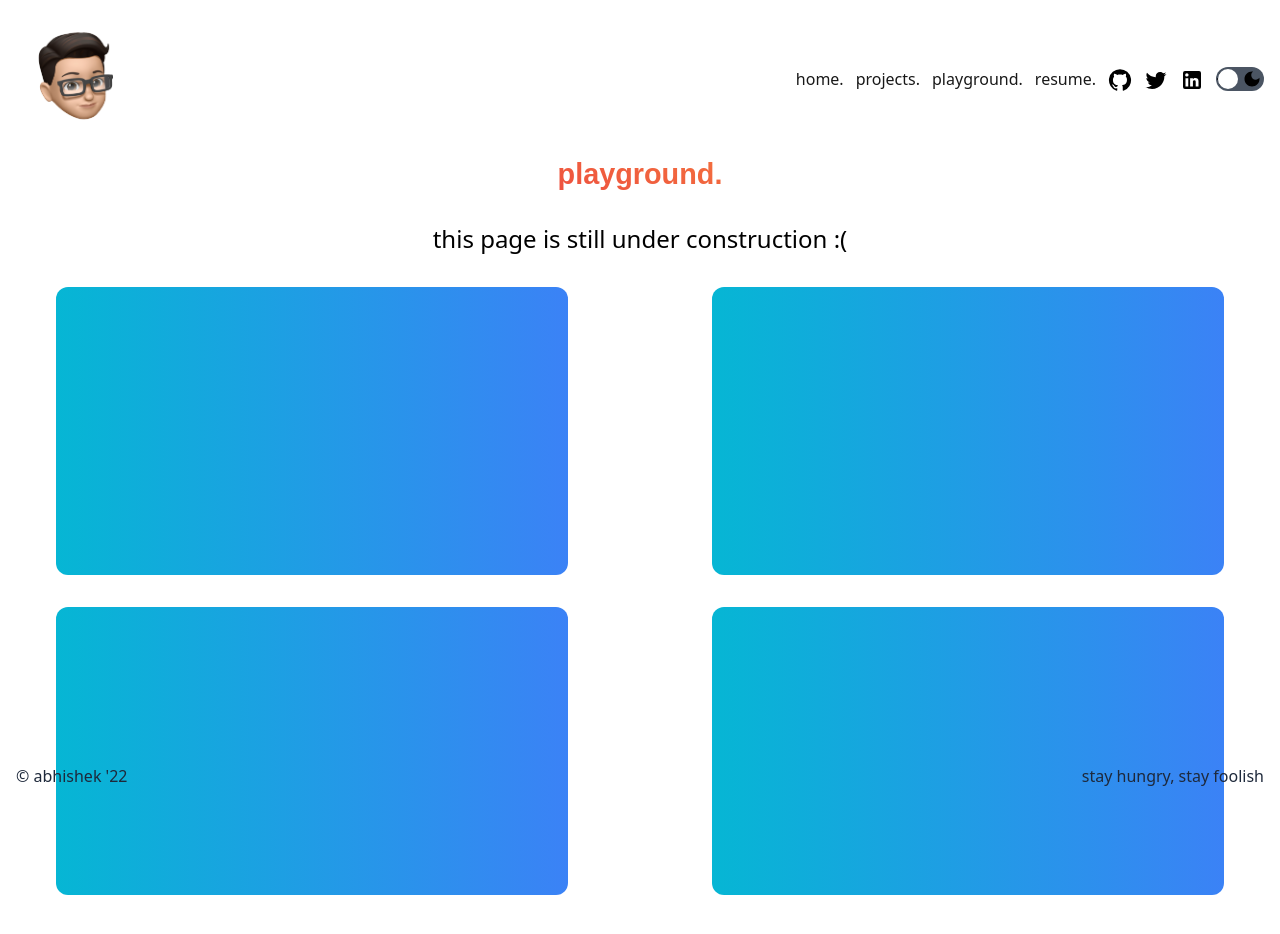
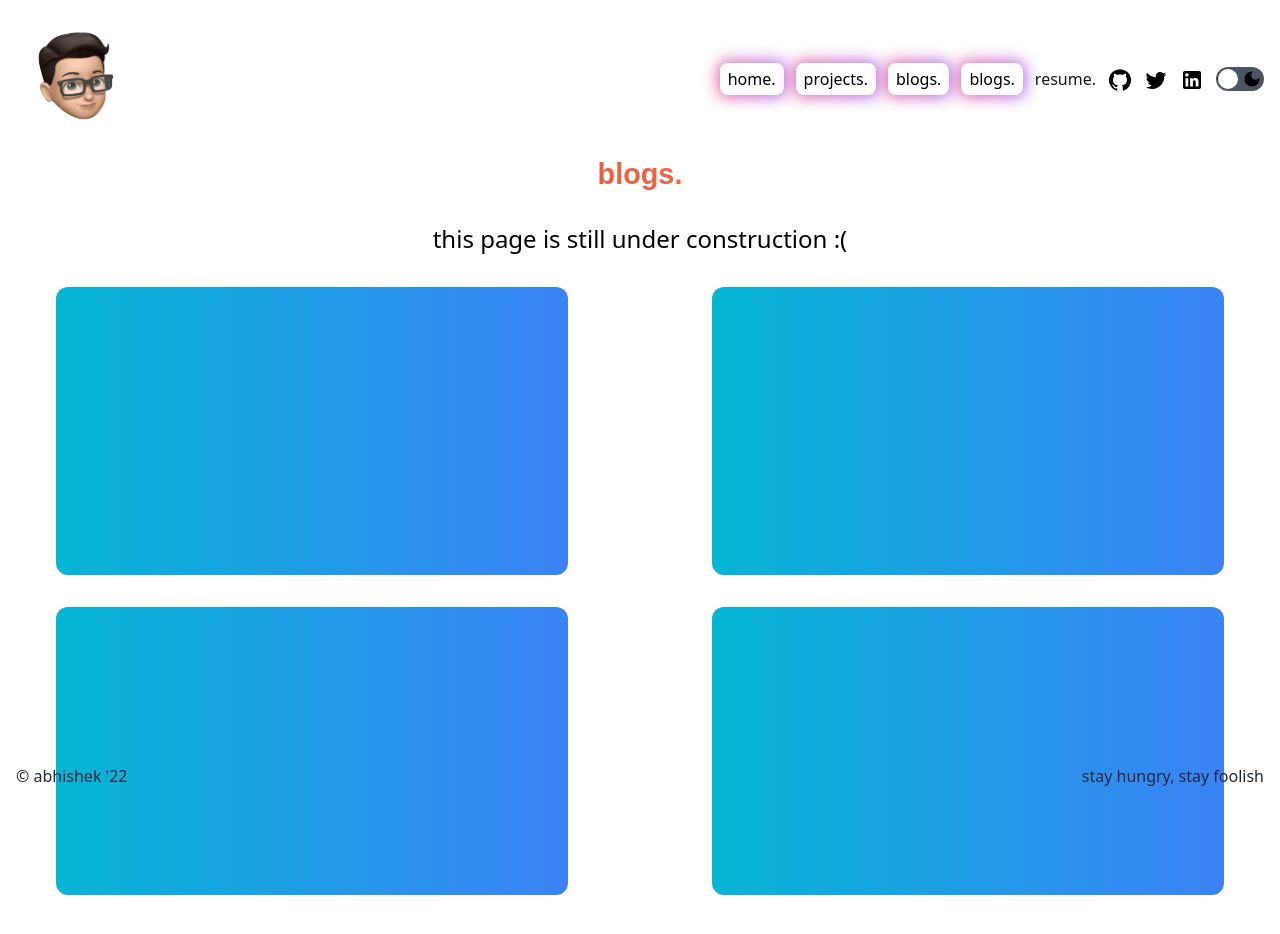
Before and after one commit to 19abhishek/Portfolio, a Next.js app: page /playground in a window 1280 px wide. Shown: the top 934 px of the page. Built offline with nearby package versions, Linux system fonts and the light colour scheme.

Commit message:
CHanged Header

```diff
--- a/components/Card.js
+++ b/components/Card.js
@@ -2,7 +2,7 @@ import React from "react";
 import Image from "next/image";
 import styles from "./Body.module.css";
 
-function Card({ img, text, link }) {
+function Card({ img, text, link, desc }) {
   const cImg = img;
   if (!img) {
     return (
@@ -15,7 +15,7 @@ function Card({ img, text, link }) {
         <Image
           src={img}
           layout="fill"
-          className="object-cover rounded-xl z-0 opacity-40 hover:opacity-20"
+          className="object-cover rounded-xl z-0 opacity-40 hover:opacity-10"
         />
         <div
           className={`absolute top-[50%] left-[50%] translate-x-[-50%] translate-y-[-50%] justify-center z-10 font-bold text-xl ${styles.gradientTextSmall}`}
--- a/components/Data.js
+++ b/components/Data.js
@@ -17,7 +17,7 @@ const data = [
     id: 2,
     src: Spotify,
     title: "Spotify Redesign",
-    description: "Fitness Startup Landing Page",
+    description: "A redesign of Spotify",
     link: "https://spotify-clone-19abhishek.vercel.app/",
   },
   {
--- a/components/Header.js
+++ b/components/Header.js
@@ -9,6 +9,7 @@ import { motion } from "framer-motion";
 import DarkModeIcon from "@mui/icons-material/DarkMode";
 import LightModeIcon from "@mui/icons-material/LightMode";
 import Link from "next/link";
+import HeaderLink from "./HeaderLink";
 
 const spring = {
   type: "spring",
@@ -34,16 +35,66 @@ function Header() {
         </Link>
       </div>
       <div className="dark:text-white flex items-center space-x-3">
-        <div className="headerText opacity-90">
-          <Link href="/">home.</Link>
-        </div>
+        <>
+          <div class="">
+            <div class="grid gap-8 items-start justify-center">
+              <div class="relative group">
+                <div class="absolute -inset-0.5 bg-gradient-to-r from-pink-600 to-purple-600 rounded-lg blur opacity-75 group-hover:opacity-100 transition duration-1000 group-hover:duration-200 animate-tilt"></div>
+                <button class="relative px-2 py-2 bg-white dark:bg-black rounded-lg leading-none flex items-center divide-x divide-gray-600">
+                  <span class="text-black-400 hover:text-orange-400  transition duration-200">
+                    <Link href="/">home.</Link>
+                  </span>
+                </button>
+              </div>
+            </div>
+          </div>
+        </>
+        <>
+          <div class="">
+            <div class="grid gap-8 items-start justify-center">
+              <div class="relative group">
+                <div class="absolute -inset-0.5 bg-gradient-to-r from-pink-600 to-purple-600 rounded-lg blur opacity-75 group-hover:opacity-100 transition duration-1000 group-hover:duration-200 animate-tilt"></div>
+                <button class="relative px-2 py-2 bg-white dark:bg-black rounded-lg leading-none flex items-center divide-x divide-gray-600">
+                  <span class="text-black-400 hover:text-orange-400  transition duration-200">
+                    <Link href="/projects">projects.</Link>
+                  </span>
+                </button>
+              </div>
+            </div>
+          </div>
+        </>
+        <>
+          <div class="">
+            <div class="grid gap-8 items-start justify-center">
+              <div class="relative group">
+                <div class="absolute -inset-0.5 bg-gradient-to-r from-pink-600 to-purple-600 rounded-lg blur opacity-75 group-hover:opacity-100 transition duration-1000 group-hover:duration-200 animate-tilt"></div>
+                <button class="relative px-2 py-2 bg-white dark:bg-black rounded-lg leading-none flex items-center divide-x divide-gray-600">
+                  <span class="text-black-400 hover:text-orange-400  transition duration-200">
+                    <Link href="/playground">blogs.</Link>
+                  </span>
+                </button>
+              </div>
+            </div>
+          </div>
+        </>
+        <>
+          <div class="">
+            <div class="grid gap-8 items-start justify-center">
+              <div class="relative group">
+                <div class="absolute -inset-0.5 bg-gradient-to-r from-pink-600 to-purple-600 rounded-lg blur opacity-75 group-hover:opacity-100 transition duration-1000 group-hover:duration-200 animate-tilt"></div>
+                <button class="relative px-2 py-2 bg-white dark:bg-black rounded-lg leading-none flex items-center divide-x divide-gray-600">
+                  <span class="text-black-400 hover:text-orange-400  transition duration-200">
+                    <Link href="/playground">blogs.</Link>
+                  </span>
+                </button>
+              </div>
+            </div>
+          </div>
+        </>
+        {/* <div className="headerText opacity-90"></div> */}
 
-        <div className="headerText opacity-90">
-          <Link href="/projects">projects.</Link>
-        </div>
-        <div className="headerText opacity-90">
-          <Link href="/playground">playground.</Link>
-        </div>
+        {/* <div className="headerText opacity-90"></div>
+        <div className="headerText opacity-90"></div> */}
         <div className="headerText opacity-90">
           <a
             href="https://drive.google.com/file/d/1QDigTza5VdUg-p-VaFu6xX2O6XxRMaFv/view"
--- /dev/null
+++ b/components/HeaderLink.js
@@ -0,0 +1,22 @@
+import React from "react";
+
+function HeaderLink({ path, name }) {
+  return (
+    <>
+      <div class="">
+        <div class="grid gap-8 items-start justify-center">
+          <div class="relative group">
+            <div class="absolute -inset-0.5 bg-gradient-to-r from-pink-600 to-purple-600 rounded-lg blur opacity-75 group-hover:opacity-100 transition duration-1000 group-hover:duration-200 animate-tilt"></div>
+            <button class="relative px-2 py-2 bg-white dark:bg-black rounded-lg leading-none flex items-center divide-x divide-gray-600">
+              <span class="text-black-400 hover:text-orange-400  transition duration-200">
+                <Link href="/">{`${name}.`}</Link>
+              </span>
+            </button>
+          </div>
+        </div>
+      </div>
+    </>
+  );
+}
+
+export default HeaderLink;
--- a/next.config.js
+++ b/next.config.js
@@ -1,6 +1,27 @@
 module.exports = {
   reactStrictMode: true,
+  mode: "jit",
   images: {
     domains: ["rb.gy"],
   },
+  theme: {
+    extend: {
+      animation: {
+        tilt: "tilt 10s infinite linear",
+      },
+      keyframes: {
+        tilt: {
+          "0%, 50%, 100%": {
+            transform: "rotate(0deg)",
+          },
+          "25%": {
+            transform: "rotate(0.5deg)",
+          },
+          "75%": {
+            transform: "rotate(-0.5deg)",
+          },
+        },
+      },
+    },
+  },
 };
--- a/pages/playground.js
+++ b/pages/playground.js
@@ -10,7 +10,7 @@ function playground() {
       <Header />
       <div className={`${styles.gradientTextSmall} text-center mb-8`}>
         {" "}
-        playground.
+        blogs.
       </div>
       <div className="text-center text-2xl bold mt-8 mb-8">
         this page is still under construction :(
--- a/pages/projects.js
+++ b/pages/projects.js
@@ -25,12 +25,6 @@ function projects() {
             />
           );
         })}
-        {/* <Card img={Fit} text={"Fitness Website"} />
-        <Card />
-        <Card />
-        <Card />
-        <Card />
-        <Card /> */}
       </div>
       <Footer />
     </>
```
Also changed, not shown: components/Blogs.js (added).
